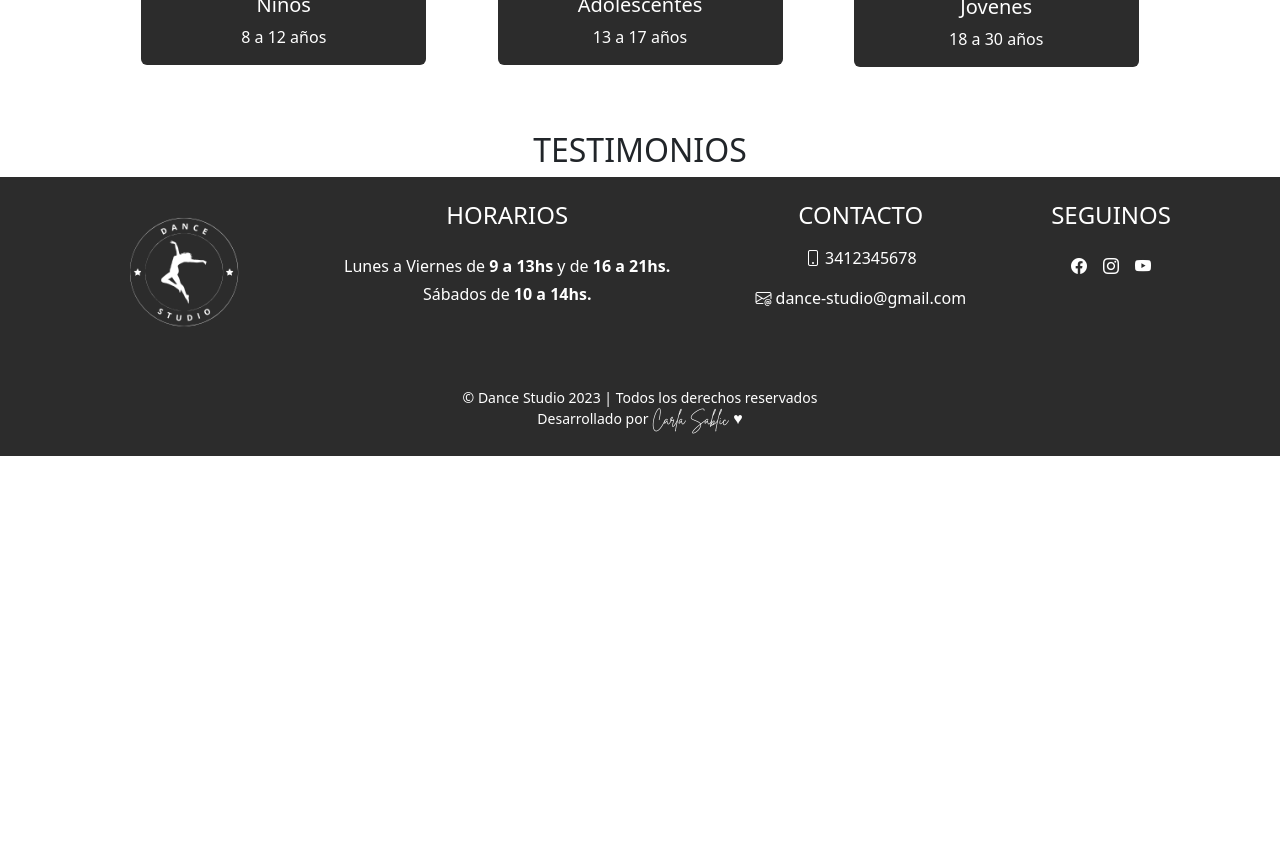
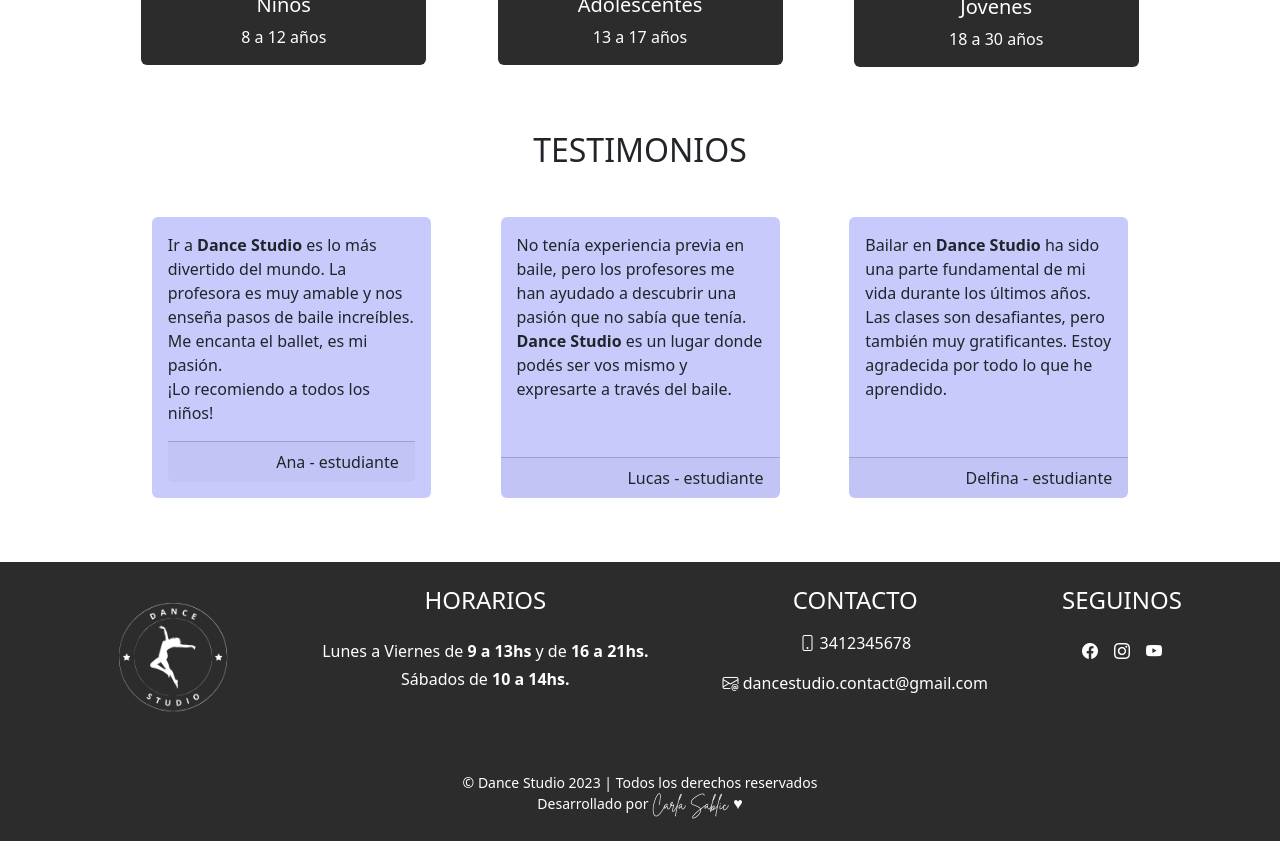
Before and after one commit to CarlaSablic95/Dance-studio, a React (Create React App) app: page / in a window 1280 px wide. Shown: the part 1580-2421 px from the top of the page. Before the commit the page ends 2036 px from the top, so only its background shows below. Built offline with nearby package versions, Linux system fonts and the light colour scheme.

Commit message:
Mejoras de estilos generales

```diff
--- a/src/components/Footer/Footer.js
+++ b/src/components/Footer/Footer.js
@@ -23,7 +23,7 @@ const Footer = () => {
             <i className="bi bi-phone text-white"></i> 3412345678
           </p>
           <p className="text-white">
-            <i className="bi bi-envelope-at"></i> dance-studio@gmail.com
+            <i className="bi bi-envelope-at"></i> dancestudio.contact@gmail.com
           </p>
         </div>
 
--- a/src/pages/Home/Home.js
+++ b/src/pages/Home/Home.js
@@ -1,50 +1,50 @@
-import Bailarina from './img/bailarina.png';
-import Niños from './img/niños.webp';
-import Adolescentes from './img/adolescentes.jpg';
-import Jovenes from './img/jovenes.jpg';
-import 'animate.css'
-import { Link } from 'react-router-dom';
+import Bailarina from "./img/bailarina.png";
+import Niños from "./img/niños.webp";
+import Adolescentes from "./img/adolescentes.jpg";
+import Jovenes from "./img/jovenes.jpg";
+import "animate.css"
+import { Link } from "react-router-dom";
 
 
 const Home = () => {
     return (
         <>
-            <section className='position-relative z-2'>
+            <section className="position-relative z-2">
                 <div className="seccion-principal">
-                    <div className='d-flex justify-content-evenly align-items-center'>
-                        <h1 className='z-3 mx-3 px-2 titulo-principal text-center text-md-start animate__animated animate__backInLeft'>Expresá tu <span style={{ color: '#4D236C', fontWeight: 'bolder' }}>pasión</span> <br className='d-none d-lg-block' />por la danza, <br className='d-none d-md-block' /> estudiá con nosotros.</h1>
-                        <div className='position-relative contenedor-imagen d-none d-lg-block'>
-                            <img src={Bailarina} alt="" className='bailarina animate__animated animate__flash' />
+                    <div className="d-flex justify-content-evenly align-items-center">
+                        <h1 className="z-3 mx-3 px-2 titulo-principal text-center text-md-start animate__animated animate__backInLeft">Expresá tu <span style={{ color: "#4D236C", fontWeight: "bolder" }}>pasión</span> <br className="d-none d-lg-block" />por la danza, <br className="d-none d-md-block" /> estudiá con nosotros.</h1>
+                        <div className="position-relative contenedor-imagen d-none d-lg-block">
+                            <img src={Bailarina} alt="" className="bailarina animate__animated animate__flash" />
                         </div>
                     </div>
                 </div>
             </section>
 
-            <section className='container py-4 py-md-5' id='nosotros'>
-                <div className='d-flex justify-content-center align-items-center position-relative'>
+            <section className="container py-4 py-md-5" id="nosotros">
+                <div className="d-flex justify-content-center align-items-center position-relative">
                     <div className="row">
                         <div className="col-12 col-md-6 position-relative d-none d-md-block my-md-3">
                             <div className="d-flex justify-content-center align-item-center">
-                                <div className="estudio"></div>
-                                <div className="equipo"></div>
+                                <div className="estudio shadow"></div>
+                                <div className="equipo shadow"></div>
                             </div>
                         </div>
 
                         <div className="col-12 col-md-6 p-3 my-md-5">
-                            <h2 className='px-5 text-uppercase text-center text-md-start'>Nosotros</h2>
-                            <p className='px-5'>En Dance Studio, nuestra misión es inspirar y nutrir la pasión por la danza en niños, adolescentes y jóvenes. Desde 2015, nos dedicamos a ofrecer clases de danza excepcionales que fomentan el crecimiento personal, la creatividad y el compromiso artístico. Nos esforzamos por proporcionar un ambiente inclusivo y de apoyo en el que nuestros estudiantes puedan aprender y prosperar, independientemente de su nivel de habilidad.</p>
+                            <h2 className="px-5 text-uppercase text-center text-md-start">Nosotros</h2>
+                            <p className="px-5">En Dance Studio, nuestra misión es inspirar y nutrir la pasión por la danza en niños, adolescentes y jóvenes. Desde 2015, nos dedicamos a ofrecer clases de danza excepcionales que fomentan el crecimiento personal, la creatividad y el compromiso artístico. Nos esforzamos por proporcionar un ambiente inclusivo y de apoyo en el que nuestros estudiantes puedan aprender y prosperar, independientemente de su nivel de habilidad.</p>
                         </div>
                     </div>
                 </div>
             </section>
 
             <section className="position-relative z-2 py-3">
-                <h2 className='text-center pb-4 text-uppercase'>Clases</h2>
+                <h2 className="text-center pb-4 text-uppercase">Clases</h2>
                 <div className="container">
                     <div className="row flex-column flex-md-row justify-content-evenly align-items-center">
 
-                    <div className="card col-10 col-md-4 mb-5 px-0 clase-ninios">
-                    <Link to="/clases/niños" className='text-decoration-none'>
+                        <div className="card col-10 col-md-4 mb-5 px-0 clases">
+                            <Link to="/clases/niños" className="text-decoration-none">
                                 <img src={Niños} className="card-img-top img-fluid" alt="..." />
                                 <div className="card-body text-white text-center">
                                     <h5 className="card-title">Niños</h5>
@@ -53,8 +53,8 @@ const Home = () => {
                             </Link>
                         </div>
 
-                    <div className="card col-10 col-md-4 mb-5 px-0">
-                    <Link to="/clases/adolescentes" className='text-decoration-none'>
+                        <div className="card col-10 col-md-4 mb-5 px-0 clases">
+                            <Link to="/clases/adolescentes" className="text-decoration-none">
                                 <img src={Adolescentes} className="card-img-top img-fluid" alt="..." />
                                 <div className="card-body text-white text-center">
                                     <h5 className="card-title">Adolescentes</h5>
@@ -63,8 +63,8 @@ const Home = () => {
                             </Link>
                         </div>
 
-                    <div className="card col-10 col-md-4 mb-5 px-0">
-                    <Link to="/clases/jovenes" className='text-decoration-none'>
+                        <div className="card col-10 col-md-4 mb-5 px-0 clases">
+                            <Link to="/clases/jovenes" className="text-decoration-none">
                                 <img src={Jovenes} className="card-img-top img-fluid" alt="..." />
                                 <div className="card-body text-white text-center">
                                     <h5 className="card-title">Jovenes</h5>
@@ -75,8 +75,33 @@ const Home = () => {
                     </div>
                 </div>
             </section>
-            <section id="testimonios">
-                <h2 className='text-center text-uppercase'>Testimonios</h2>
+            <section id="testimonios" className="container">
+                <h2 className="text-center text-uppercase mb-5">Testimonios</h2>
+                <div className="d-flex justify-content-evenly mb-5">
+                    <div class="card card-testimony mb-3">
+                        <div class="card-body">
+                            <p class="card-text">Ir a <span className="fw-bolder">Dance Studio</span> es lo más divertido del mundo. La profesora es muy amable y nos enseña pasos de baile increíbles. Me encanta el ballet, es mi pasión. <br />¡Lo recomiendo a todos los niños!</p>
+                            <div class="card-footer text-center text-lg-end">Ana - estudiante</div>
+                        </div>
+                        <div className="overlay"></div>
+
+                    </div>
+
+                    <div class="card card-testimony mb-3">
+                        <div class="card-body">
+                            <p class="card-text">No tenía experiencia previa en baile, pero los profesores me han ayudado a descubrir una pasión que no sabía que tenía. <span className="fw-bolder">Dance Studio</span> es un lugar donde podés ser vos mismo y expresarte a través del baile.</p>
+                        </div>
+                        <div class="card-footer text-center text-lg-end">Lucas - estudiante</div>
+                    </div>
+
+                    <div class="card card-testimony mb-3">
+                        <div class="card-body">
+                            <p class="card-text">Bailar en <span className="fw-bolder">Dance Studio</span> ha sido una parte fundamental de mi vida durante los últimos años. Las clases son desafiantes, pero también muy gratificantes. Estoy agradecida por todo lo que he aprendido.</p>
+                        </div>
+                        <div class="card-footer text-center text-lg-end">Delfina - estudiante</div>
+                    </div>
+                </div>
+
             </section>
         </>
     )
--- a/src/styles/styles.scss
+++ b/src/styles/styles.scss
@@ -1,23 +1,17 @@
 @import url('https://fonts.googleapis.com/css2?family=Montserrat:wght@400;500&display=swap');
+@import './variables.scss';
 
 @font-face {
     font-family: "Brittany";
     src: url("../assets/fonts/brittany/Brittany.ttf")
   }
 
-:root {
-    --primary-color: #4D236C;
-    --secondary-color: #7e84f2;
-    --tertiary-color: #6dccf2;
-    --dark-color: #2c2c2c;
-}
-
 *::-webkit-scrollbar {
     width: 13px;
   }
 
   *::-webkit-scrollbar-thumb {
-    background: linear-gradient(180deg, var(--primary-color) 30%, var(--tertiary-color) 100%);
+    background: linear-gradient(180deg, $primary-color 30%, $tertiary-color 100%);
     border-radius: 8px;
     border: 3px solid #ffffff;
   }
@@ -38,7 +32,7 @@ h1 {
 }
 
 .btn-primary {
-    background: linear-gradient(180deg, var(--primary-color) 30%, var(--secondary-color) 100%) !important;
+    background: linear-gradient(180deg, $primary-color 30%, $secondary-color 100%) !important;
 }
 
 .seccion-principal {
@@ -88,16 +82,12 @@ h1 {
 
 .card {
     border: none !important;
-    background-color: var(--dark-color) !important;
+    background-color: $dark-color !important;
     width: 25% !important;
 }
 
 .card-img, .card-img-bottom, .card-img-top {
     border-radius: 50%;
-}
-
-.btn-ver {
-    background: linear-gradient(129deg, #7663f2 0%, rgba(126,132,242,1) 38%, rgba(114,182,242,1) 69%, rgba(109,204,242,1) 93%);
 }
 
 // CLASES
@@ -109,6 +99,7 @@ h1 {
     background-position: center center;
     min-height: 70vh;
     filter: brightness(0.6);
+    background-attachment: fixed;
 }
 
 .portada-2 {
@@ -118,6 +109,7 @@ h1 {
     background-position: center 6%;
     min-height: 70vh;
     filter: brightness(0.6);
+    background-attachment: fixed;
 }
 
 .portada-3 {
@@ -127,11 +119,67 @@ h1 {
     background-position: 70% 30%;
     min-height: 70vh;
     filter: brightness(0.6);
+    background-attachment: fixed;
 }
 
 .letter-spacing {
     letter-spacing: 4px;
 }
+
+.overlay {
+  position: absolute;
+  top: 0;
+  left: 0;
+  width: 100%;
+  height: 100%;
+  opacity: 0;
+  background-color: rgba(0, 0, 0, 0.6);
+  transition: opacity 0.3s ease;
+  pointer-events: none;
+
+}
+
+.clases:hover .overlay {
+  opacity: 1;
+  pointer-events: auto;
+}
+// TESTIMONIOS
+.card-testimony {
+    background-color: $secondary-color !important;
+}
+
+.card-testimony:after,
+    .card-testimony:before {
+      position: absolute;
+      top: 0;
+      left: 0;
+      right: 0;
+      bottom: 0;
+      border-radius: 5px;
+      content: "";
+      transition: transform 0.3s ease-in;
+    }
+
+    .card-testimony:before {
+      border-left: 3px solid $primary-color;
+      border-right: 3px solid $primary-color;
+      transform: scaleY(0);
+    }
+
+    .card-testimony:after {
+      border-bottom: 3px solid $primary-color;
+      border-top: 3px solid $primary-color;
+      transform: scaleX(0);
+    }
+
+    .card-testimony:hover:before {
+      transform: scaleY(1);
+    }
+
+    .card-testimony:hover:after {
+      transform: scaleX(1);
+    }
+
 
 // CONTACTO
 .bg-contacto {
@@ -141,10 +189,11 @@ h1 {
     background-position: top;
     min-height: 70vh;
     filter: brightness(0.6);
+    background-attachment: fixed;
 }
 
 footer {
-    background-color: var(--dark-color);
+    background-color: $dark-color;
     img {
         width: 150px;
     }
--- a/src/styles/variables.scss
+++ b/src/styles/variables.scss
@@ -1,2 +1,5 @@
 // COLOR
+$primary-color: #4D236C;
+$secondary-color: #C7CAFB;
+$tertiary-color: #6dccf2;
 $dark-color: #2c2c2c;
```
Also changed, not shown: src/components/NavBar/NavBar.js (+27 -25 lines), src/pages/Adolescentes/Adolescentes.js (+14 -14 lines), src/pages/Contacto/Contacto.js (+12 -8 lines). Lines whose indentation alone changed are shown as unchanged.
